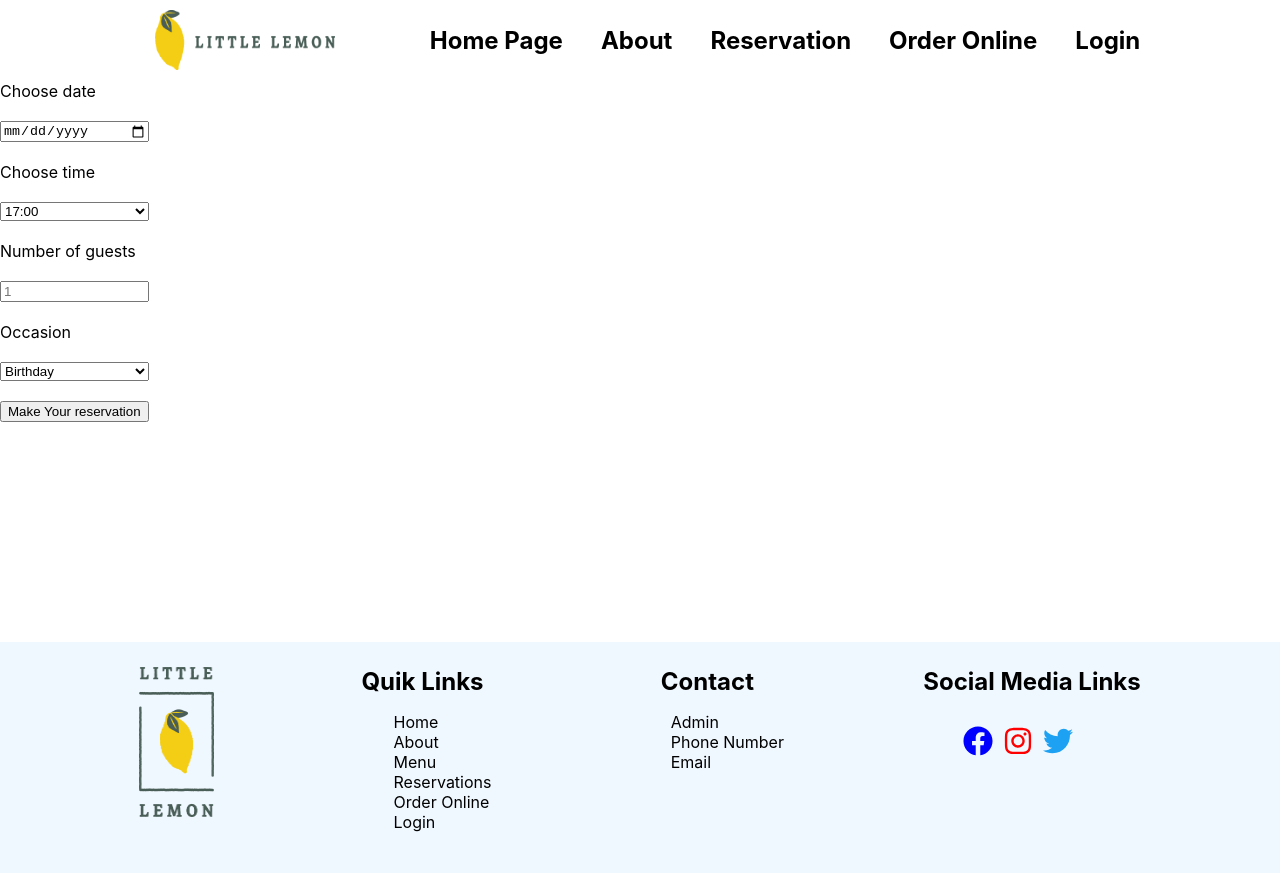
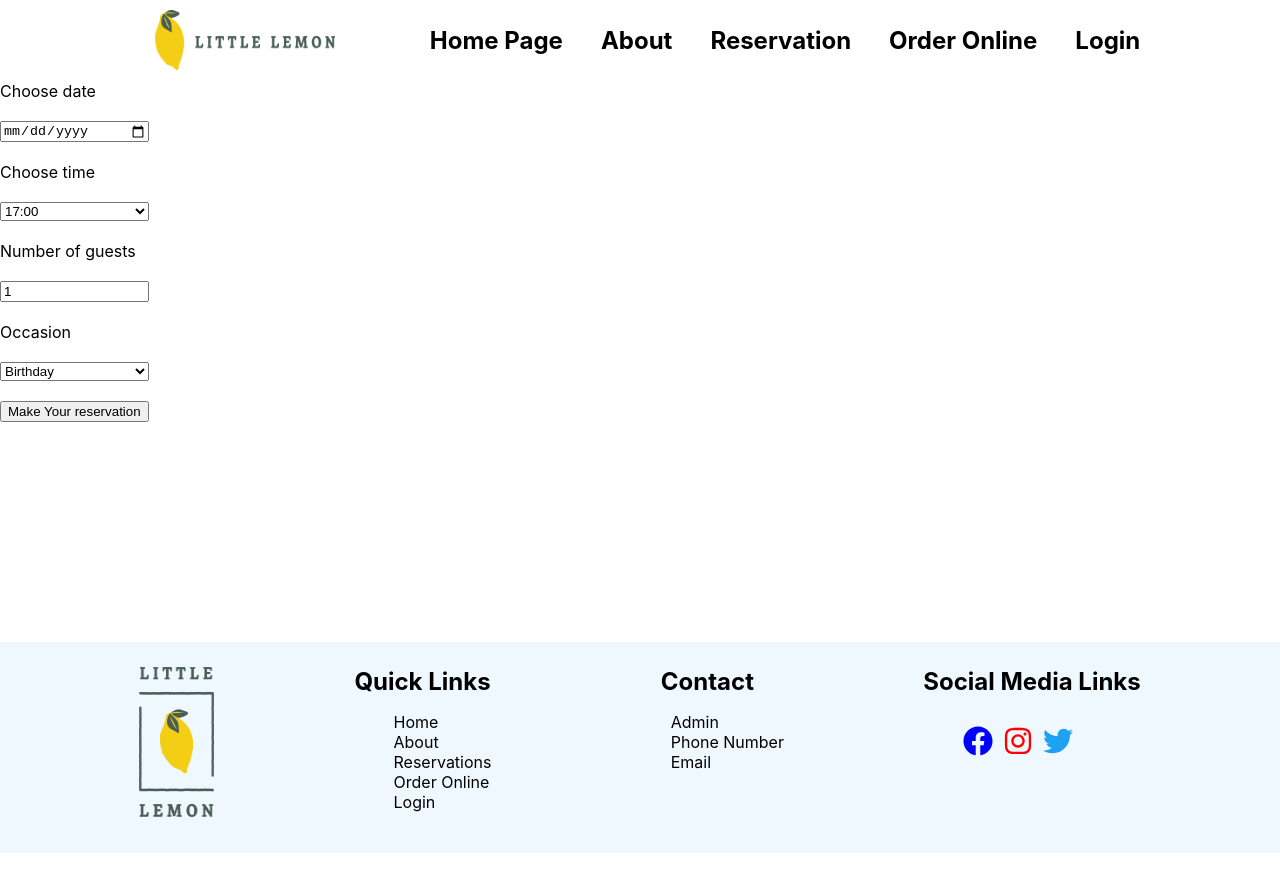
Before and after one commit to Akmal1796/little-lemon-restaurant-app, a React (Create React App) app: page /reservation in a window 1280 px wide. Built offline with nearby package versions, Linux system fonts and the light colour scheme.

Commit message:
Implements the rout functionality for the footer section

```diff
--- a/src/App.css
+++ b/src/App.css
@@ -334,6 +334,7 @@
   object-fit: cover;
   width: 300px;
   height: 400px;
+  border-radius: 10px;
 }
 
 .footer-section {
@@ -367,11 +368,22 @@
 }
 
 .quicklink-container,
-.contact-detail-container{
+.contact-detail-container {
   display: flex;
   flex-direction: column;
   align-items: center;
   justify-content: left;
+}
+
+.contact-detail-container li,
+.quicklink-container li {
+  cursor: pointer;
+  transition: text-decoration 0.6s;
+}
+
+.contact-detail-container li:hover,
+.quicklink-container li:hover {
+  text-decoration: underline;
 }
 
 .social-link-container ul {
--- a/src/Components/Footer.js
+++ b/src/Components/Footer.js
@@ -1,4 +1,5 @@
-import React from 'react'
+import React from 'react';
+import { Link } from 'react-router-dom';
 import footerLogo from "../Images/logo 8.png";
 import { FaFacebook, FaInstagram, FaTwitter } from "react-icons/fa";
 
@@ -11,15 +12,14 @@ const Footer = () => {
         <img src={footerLogo} alt='Little Lemon Logo' className='footer-logo' />
       </div>
       <div className='quicklink-container'>
-        <h2>Quik Links</h2>
-        <ul>
-          <li><a href="#">Home</a></li>
-          <li><a href='#'>About</a></li>
-          <li><a href='#'>Menu</a></li>
-          <li><a href='#'>Reservations</a></li>
-          <li><a href='#'>Order Online</a></li>
-          <li><a href='#'>Login</a></li>
-        </ul>
+      <h2>Quick Links</h2>
+      <ul>
+        <li><Link to="/">Home</Link></li>
+        <li><Link to="/about">About</Link></li>
+        <li><Link to="/reservation">Reservations</Link></li>
+        <li><Link to="/order">Order Online</Link></li>
+        <li><Link to="/login">Login</Link></li>
+      </ul>
       </div>
       <div className='contact-detail-container'>
         <h2>Contact</h2>
--- a/src/Reservation.js
+++ b/src/Reservation.js
@@ -1,29 +1,64 @@
-import React from 'react'
+import {React, useState} from 'react'
 
 const Reservation = () => {
+  const [selectedDate, setSelectedDate] = useState('');
+  const [selectedTime, setSelectedTime] = useState('');
+  const [guests, setGuests] = useState(1);
+  const [occasion, setOccasion] = useState('Birthday');
+  const [availableTimes, setAvailableTimes] = useState(['17:00', '18:00', '19:00', '20:00', '21:00', '22:00']);
+
+  const handleSubmit = (e) => {
+    e.preventDefault();
+    console.log({ selectedDate, selectedTime, guests, occasion });
+  };
+
   return (
-  <form>
+    <form onSubmit={handleSubmit}>
       <label htmlFor="res-date">Choose date</label>
-    <input type="date" id="res-date" />
+      <input
+        type="date"
+        id="res-date"
+        value={selectedDate}
+        onChange={(e) => setSelectedDate(e.target.value)}
+      />
+
       <label htmlFor="res-time">Choose time</label>
-    <select id="res-time ">
-        <option>17:00</option>
-        <option>18:00</option>
-        <option>19:00</option>
-        <option>20:00</option>
-        <option>21:00</option>
-        <option>22:00</option>
+      <select
+        id="res-time"
+        value={selectedTime}
+        onChange={(e) => setSelectedTime(e.target.value)}
+      >
+        {availableTimes.map((time) => (
+          <option key={time} value={time}>
+            {time}
+          </option>
+        ))}
       </select>
+
       <label htmlFor="guests">Number of guests</label>
-    <input type="number" placeholder="1" min="1" max="10" id="guests" />
+      <input
+        type="number"
+        placeholder="1"
+        min="1"
+        max="10"
+        id="guests"
+        value={guests}
+        onChange={(e) => setGuests(e.target.value)}
+      />
+
       <label htmlFor="occasion">Occasion</label>
-    <select id="occasion">
-        <option>Birthday</option>
-        <option>Anniversary</option>
+      <select
+        id="occasion"
+        value={occasion}
+        onChange={(e) => setOccasion(e.target.value)}
+      >
+        <option value="Birthday">Birthday</option>
+        <option value="Anniversary">Anniversary</option>
       </select>
+
       <input type="submit" value="Make Your reservation" />
     </form>
-  )
+  );
 }
 
 export default Reservation;
```
Lines whose indentation alone changed are shown as unchanged.
